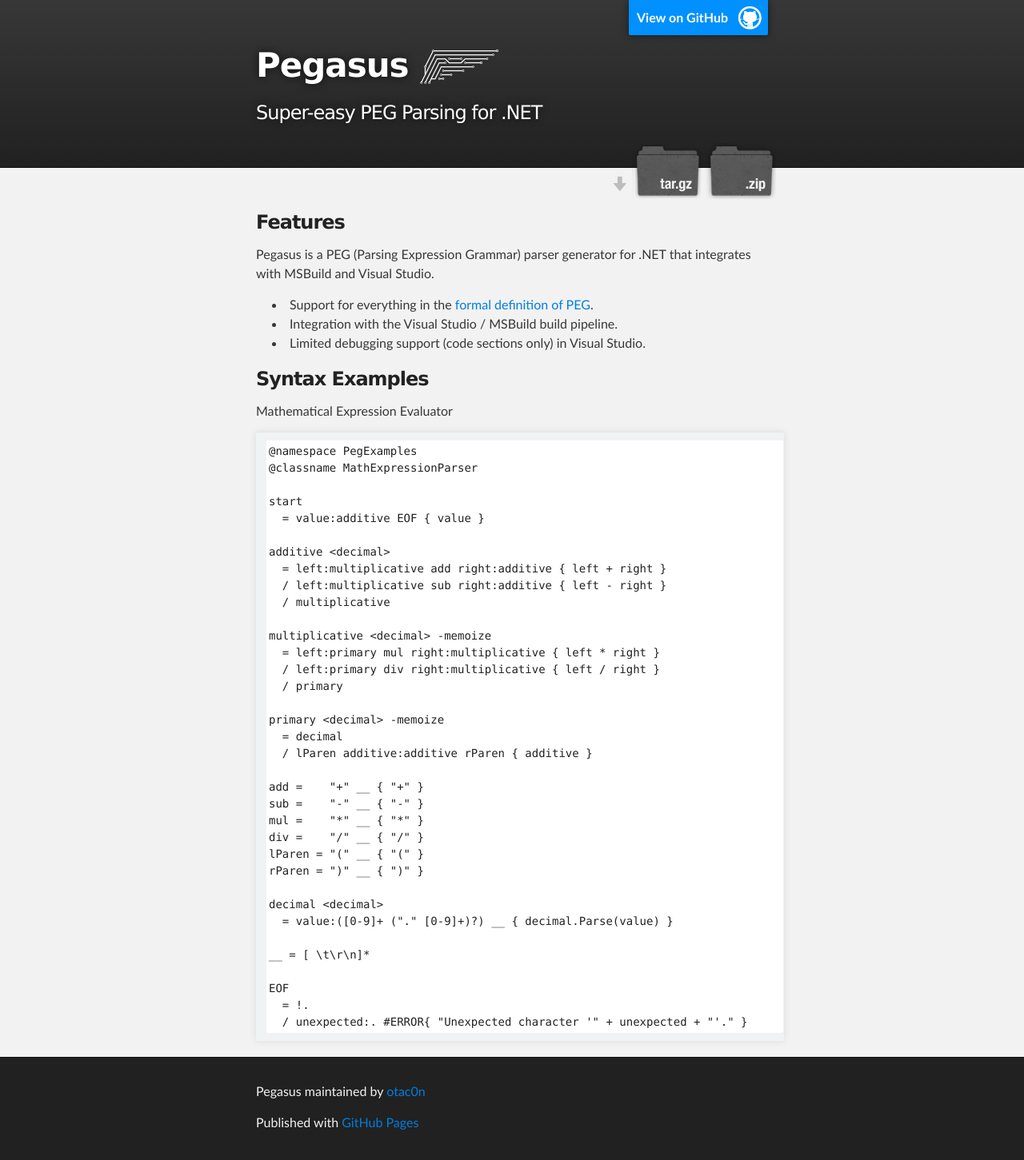
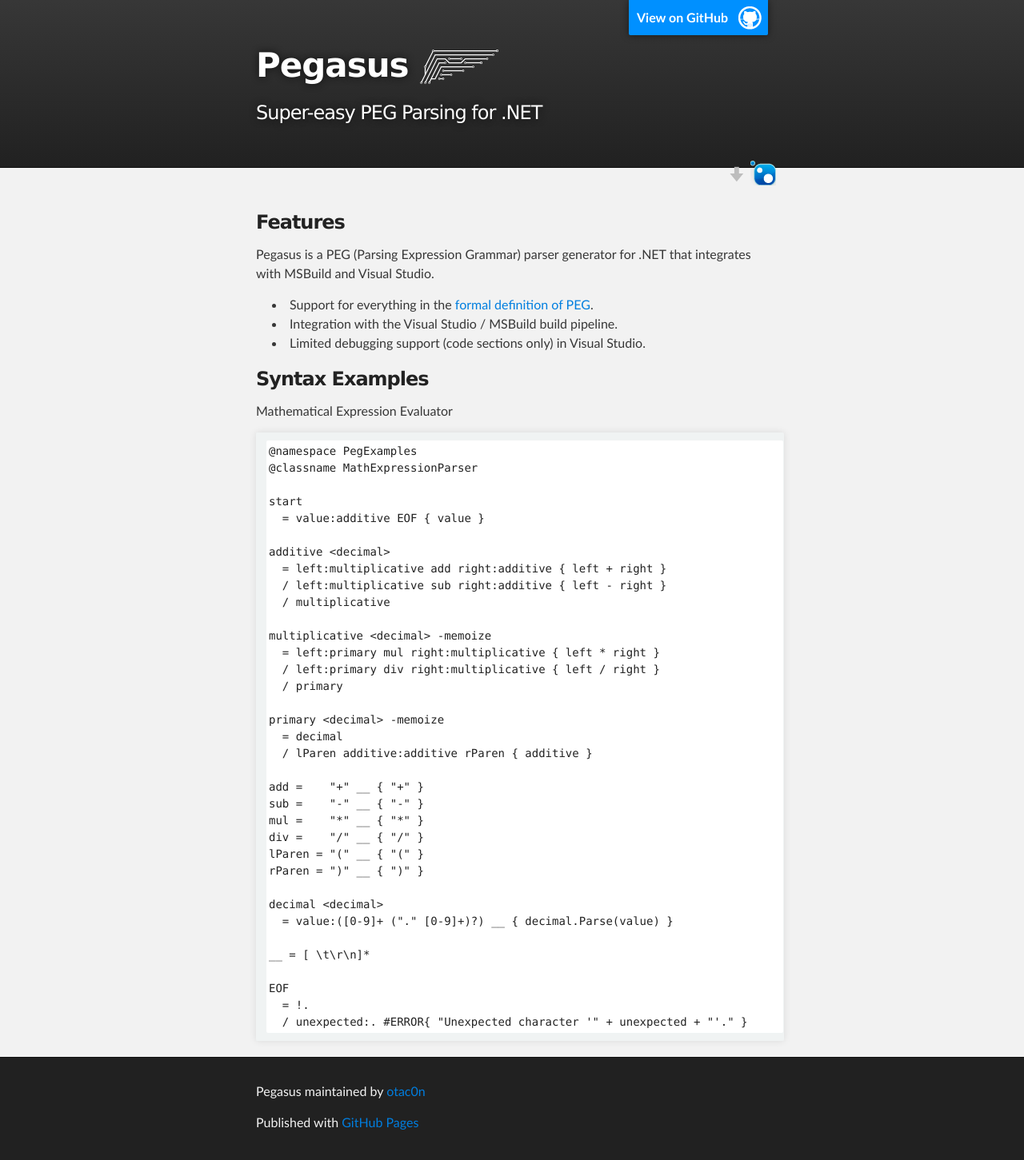
Before and after one commit to otac0n/Pegasus, a Jekyll site: the page built from index.md, in a window 1280 px wide. Shown: the whole page at 80% size. Built offline with Jekyll 4.4.1, drawn with Linux system fonts in a browser that asks for light colours; Markdown is read by kramdown in place of the engine named in the settings.

Commit message:
Switched to NuGet for downloading.

```diff
--- a/_layouts/default.html
+++ b/_layouts/default.html
@@ -14,8 +14,7 @@
         <h1 id="project_title">Pegasus <img src="{{ site.url }}images/Pegasus.svg" width="100px" /></h1>
         <h2 id="project_tagline">Super-easy PEG Parsing for .NET</h2>
         <section id="downloads">
-          <a class="zip_download_link" href="https://github.com/otac0n/Pegasus/zipball/master">Download this project as a .zip file</a>
-          <a class="tar_download_link" href="https://github.com/otac0n/Pegasus/tarball/master">Download this project as a tar.gz file</a>
+          <a class="nuget_download_link" href="http://nuget.org/packages/Pegasus"></a>
         </section>
       </header>
     </div>
--- a/stylesheets/stylesheet.css
+++ b/stylesheets/stylesheet.css
@@ -327,41 +327,20 @@
 
 #downloads {
   position: absolute;
-  width: 210px;
   z-index: 10;
-  bottom: -40px;
+  bottom: -24px;
   right: 0;
-  height: 70px;
+  height: 32px;
+  padding-left: 32px;
   background: url('../images/icon_download.png') no-repeat 0% 90%;
 }
 
-.zip_download_link {
+#downloads .nuget_download_link {
   display: block;
-  float: right;
-  width: 90px;
-  height:70px;
-  text-indent: -5000px;
+  width: 32px;
+  height: 32px;
   overflow: hidden;
-  background: url(../images/sprite_download.png) no-repeat bottom left;
-}
-
-.tar_download_link {
-  display: block;
-  float: right;
-  width: 90px;
-  height:70px;
-  text-indent: -5000px;
-  overflow: hidden;
-  background: url(../images/sprite_download.png) no-repeat bottom right;
-  margin-left: 10px;
-}
-
-.zip_download_link:hover {
-  background: url(../images/sprite_download.png) no-repeat top left;
-}
-
-.tar_download_link:hover {
-  background: url(../images/sprite_download.png) no-repeat top right;
+  background: url('../images/package_icon.png') no-repeat;
 }
 
 #main_content_wrap {
```
Also changed, not shown: images/package_icon.png (added), images/sprite_download.png (deleted).
